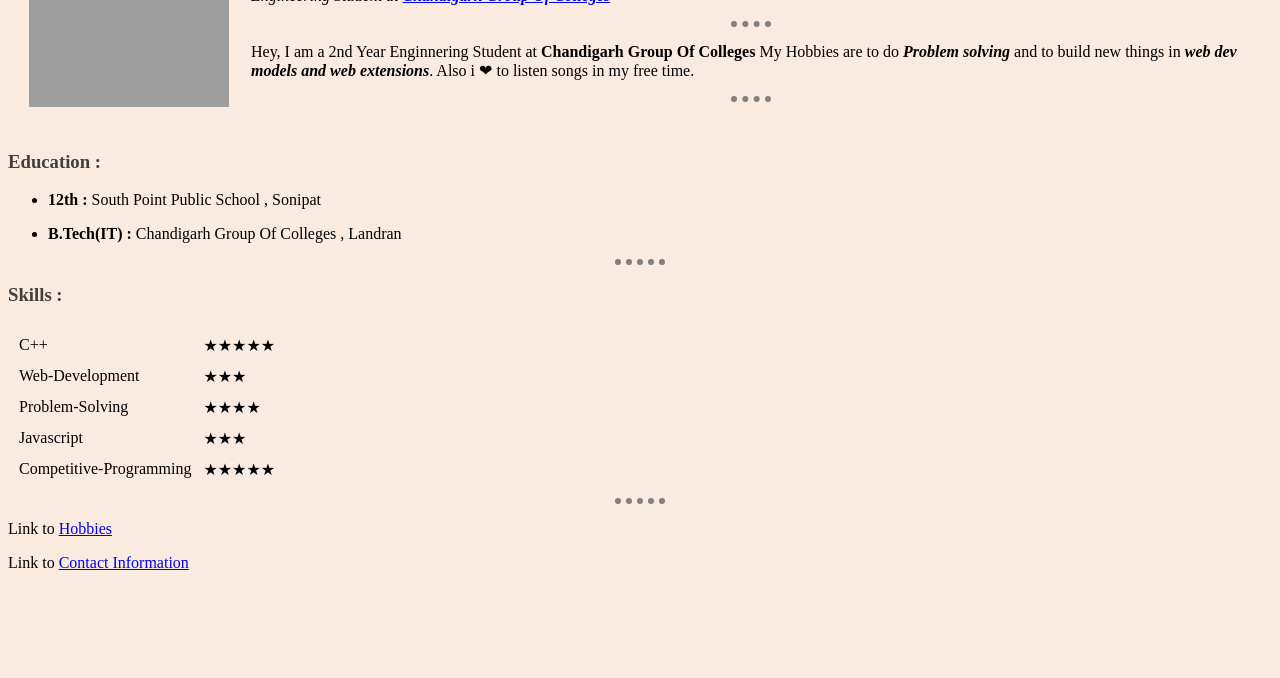
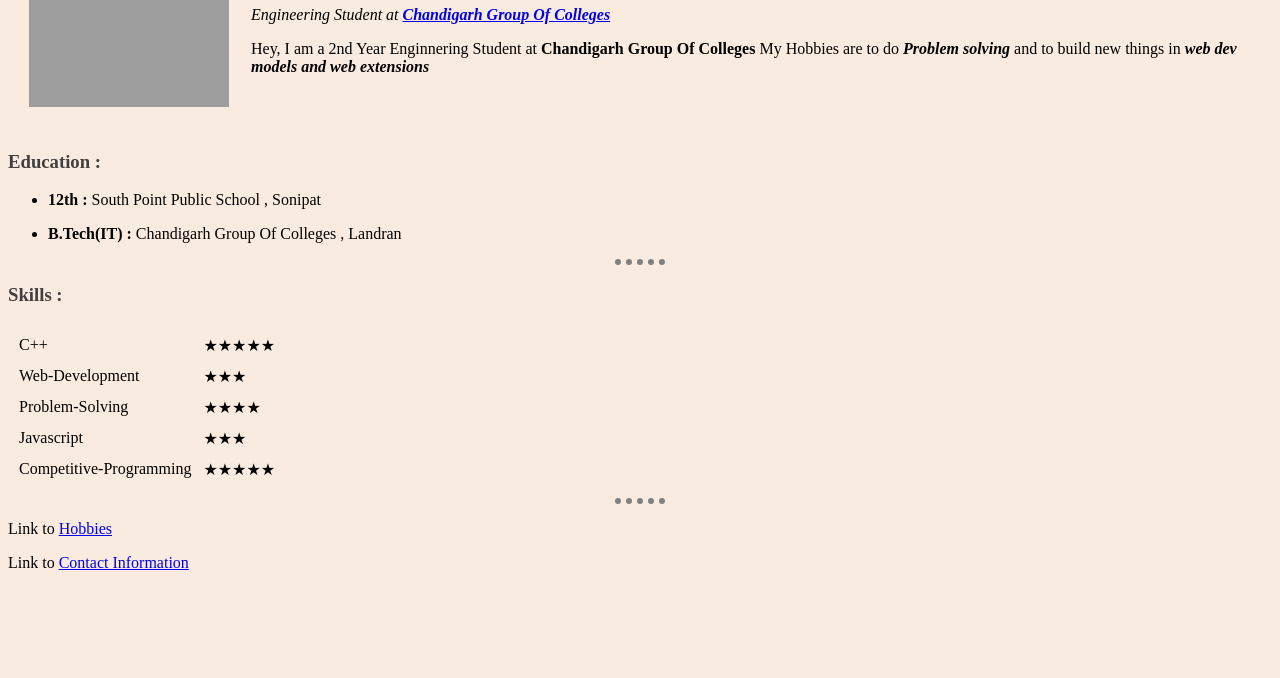
Before and after one commit to github-meenakshi/personalWebsite, a plain HTML site: page index.html in a window 1280 px wide. Shown: the part 122-800 px from the top of the page. Drawn offline with Linux system fonts and the light colour scheme; grey boxes are pictures that could not be loaded.

Commit message:
Update index.html

```diff
--- a/index.html
+++ b/index.html
@@ -18,15 +18,13 @@
         <strong><a href="https://www.cgc.edu.in/">Chandigarh Group Of Colleges</a></strong></em
       >
     </p>
-    <hr>
   <p>
       Hey, I am a 2nd Year Enginnering Student at
       <strong>Chandigarh Group Of Colleges</strong> My Hobbies are to do
       <em><strong>Problem solving</strong></em> and to build new things in
       <em><strong>web dev models and web extensions</strong></em
-      >. Also i ❤ to listen songs in my free time.
+      >
     </p>
-    <hr />
     </td>
     </tr>
     </table>
```
